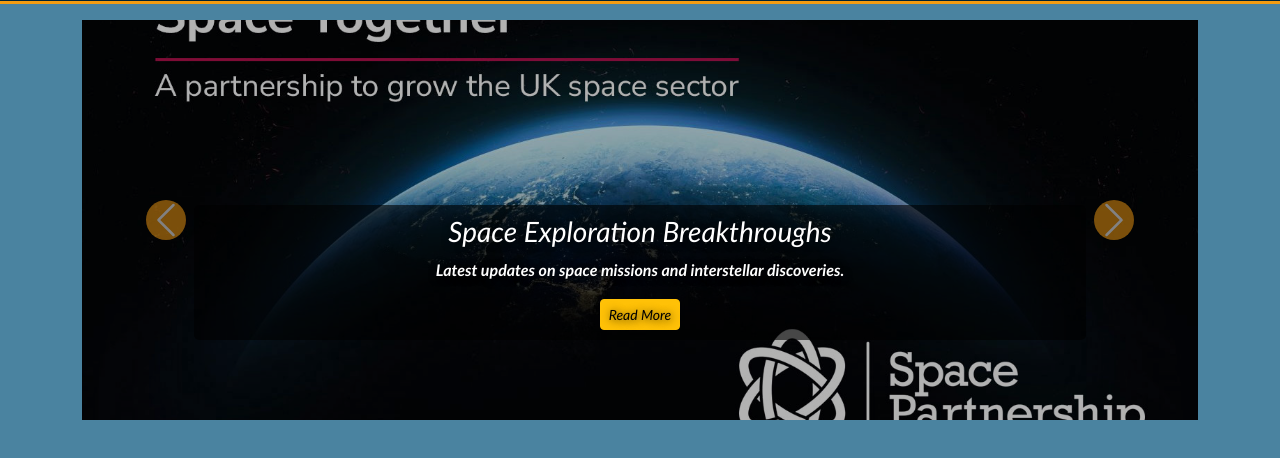
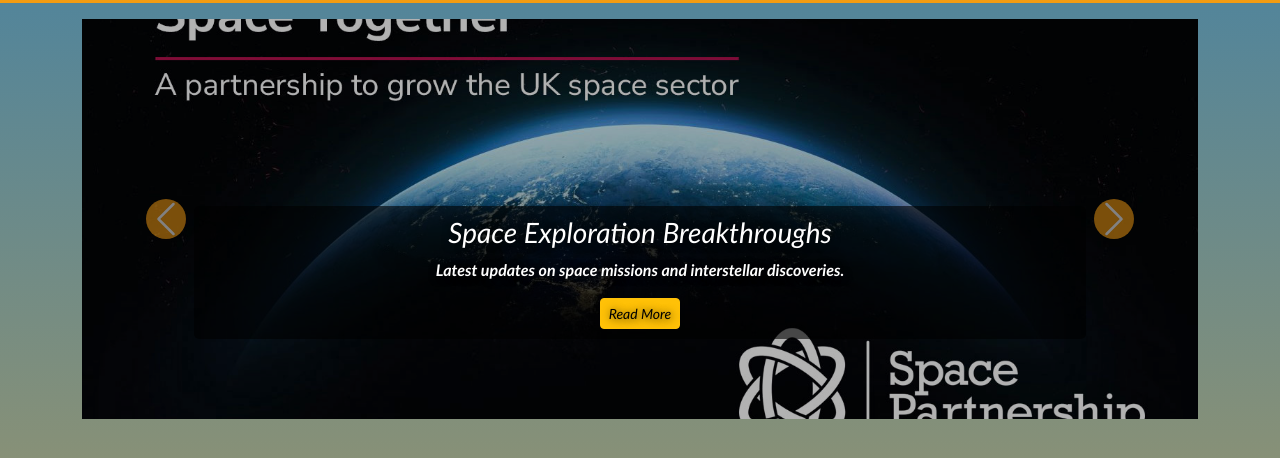
Before and after one commit to Aarchana12/aarchana-e-magazine, a plain HTML site: page index.html in a window 1280 px wide. Shown: the part 75-533 px from the top of the page. Drawn offline with nearby package versions, Linux system fonts and the light colour scheme.

Commit message:
Update styles.css

```diff
--- a/assets/css/styles.css
+++ b/assets/css/styles.css
@@ -9,9 +9,8 @@
 body {
     font-family:Cambria, Cochin, Georgia, Times, 'Times New Roman', serif;
     font-style: oblique;
-    background: #4a83a0;
+    background:linear-gradient(to top, #faaa2a, #4a83a0);
     color: #012435;
-    line-height: 1.6;
     font-weight: bold;
 }
 
```
